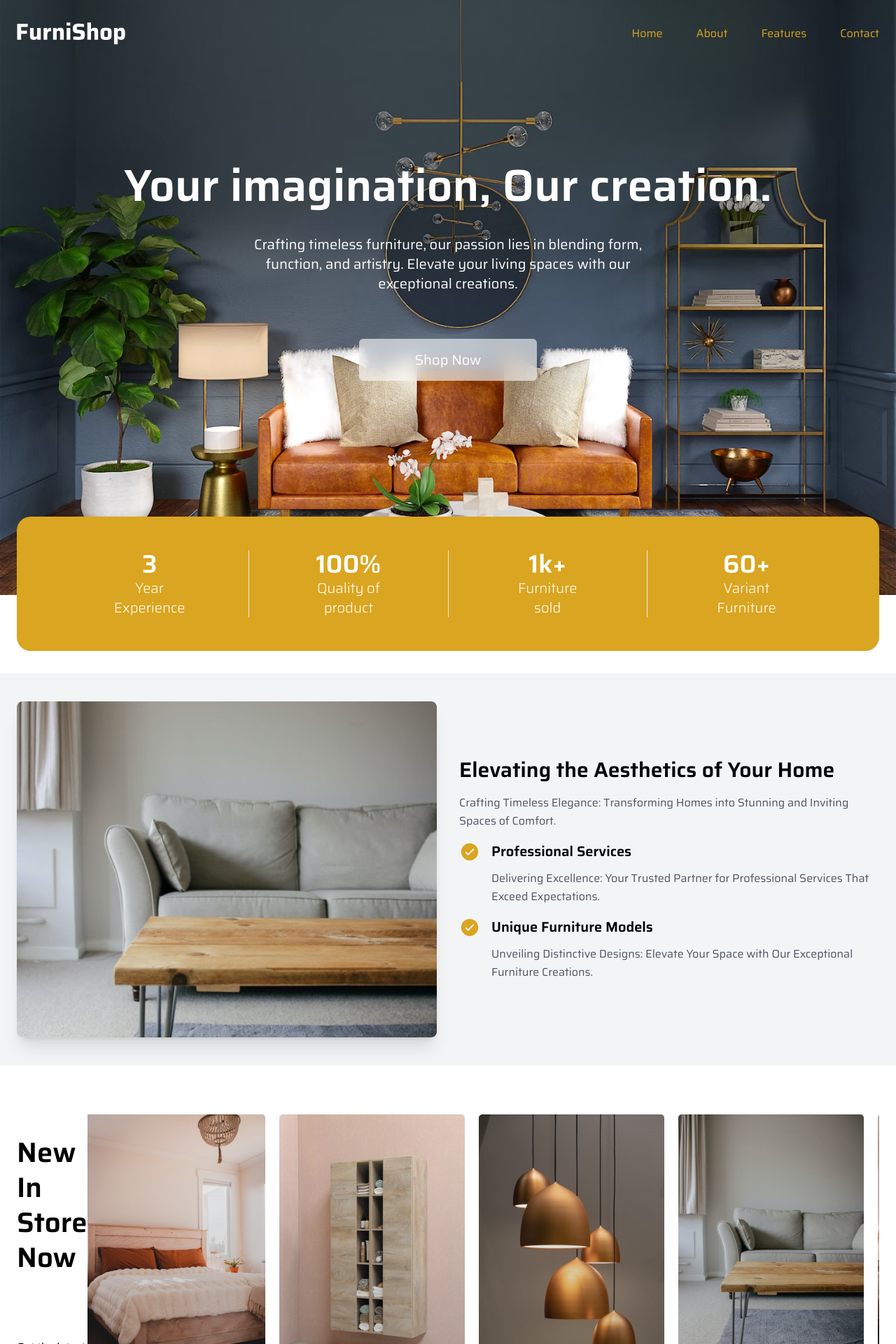
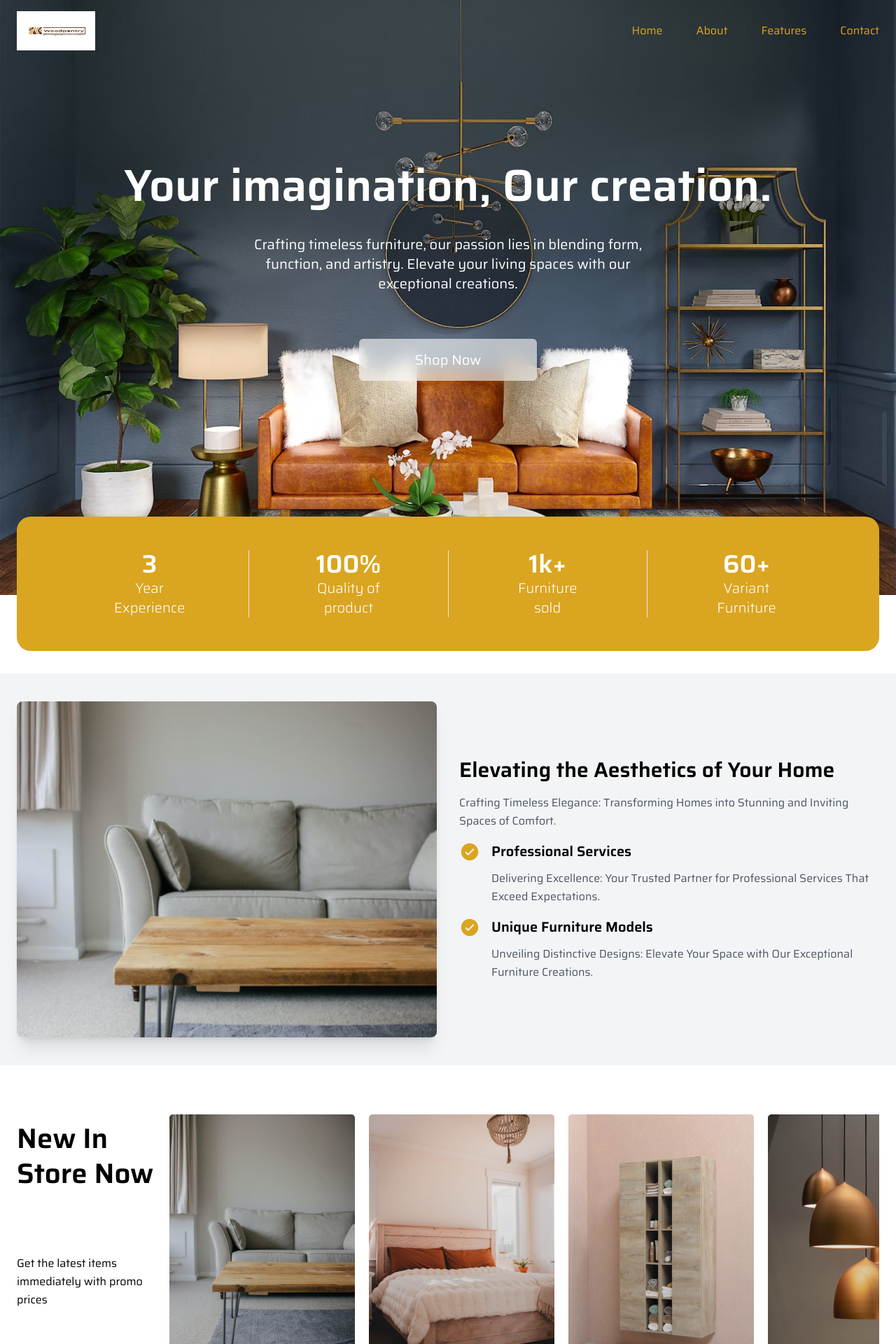
Before and after one commit to okikithebear/Woodpentry, a React (Create React App) app: page / in a window 1280 px wide. Shown: the top 1920 px of the page at 70% size. Built offline with nearby package versions, Linux system fonts and the light colour scheme; the HTML template or start-up script is replaced by a standard one.

Commit message:
Fixed responsiveness

```diff
--- a/src/components/Features.js
+++ b/src/components/Features.js
@@ -26,7 +26,7 @@ const Features = () => {
   };
 
   return (
-    <section className='bg-gray-100 py-24 lg:py-10'>
+    <section id='about' className='bg-gray-100 py-24 lg:py-10'>
       <div className='container mx-auto '>
         <div className='grid grid-cols-1 md:grid-cols-2 gap-8 items-center'>
           <div>
--- a/src/components/Footer.js
+++ b/src/components/Footer.js
@@ -1,15 +1,16 @@
 import React from 'react';
-import Logo from '../assets/img/logo.svg';
+
 import { footer } from '../data';
 
 const Footer = () => {
   return (
-    <footer className='bg-primary text-white py-8'>
+    <footer id='footer' className='bg-primary text-white py-8'>
       <div className='container mx-auto'>
         <div className='flex flex-col lg:flex-row justify-between items-center border-b border-opacity-75 border-gray-700 pb-4 lg:pb-8 mb-8'>
           <a href='https://instagram.com/woodpentryltd?igshid=MzRIODBiNWFIZA=='>
-            <img src={Logo} alt='Logo' className='w-26' />
+            <h4 className='capitalize font-bold lg:text-xl'>Woodpentry</h4>
           </a>
+          {/* <img src={Logo} alt='logo' className='w-36 h-20 mt-4' /> */}
           <div className='flex flex-row gap-4 mt-4 lg:mt-0'>
             {footer.social.map((item, index) => (
               <a
--- a/src/components/Header.js
+++ b/src/components/Header.js
@@ -1,6 +1,6 @@
 import React, { useState, useEffect } from 'react';
 
-import Logo from '../assets/img/logo.svg';
+import Logo from '../assets/img/Logo.png';
 
 import { CgMenuRight, CgClose } from 'react-icons/cg';
 import { navigation } from '../data';
@@ -18,13 +18,13 @@ const Header = () => {
   return (
     <header
       className={`${
-        bg ? 'bg-primary  py-4 lg:py-6' : 'bg-none'
-      } fixed left-0 w-full py-8 z-10 transition-all duration-200`}
+        bg ? 'bg-white py-4 lg:py-6' : 'bg-none'
+      } fixed left-0 w-full py-4 z-10 transition-all duration-300`}
     >
       <div className='container mx-auto'>
         <div className='flex justify-between items-center'>
           <a href='https://instagram.com/woodpentryltd?igshid=MzRIODBiNWFIZA=='>
-            <img className='h-6 lg:h-8' src={Logo} alt='' />
+            <img className='h-14 w-20 lg:h-14 lg:w-28' src={Logo} alt='' />
           </a>
           <div
             onClick={() => setMobileNav(!mobileNav)}
--- a/src/components/Hero.js
+++ b/src/components/Hero.js
@@ -47,7 +47,10 @@ const Hero = () => {
           variants={buttonVariants}
           whileHover='hover'
         >
-          {buttonText}
+          <a href='https://instagram.com/woodpentryltd?igshid=MzRIODBiNWFIZA=='>
+            {' '}
+            {buttonText}
+          </a>
         </motion.button>
         <div>
           <Stats />
--- a/src/components/NewItems.js
+++ b/src/components/NewItems.js
@@ -7,17 +7,17 @@ const NewItems = () => {
   const { title, subtitle, link, icon } = newInStore;
 
   return (
-    <section className='section'>
+    <section id='features' className='section'>
       <div className='container mx-auto'>
         <div className='flex flex-col lg:flex-row'>
           <div className='flex md:flex-col items-baseline gap-x-6 mb-6 lg:mb-0'>
-            <h2 className='title max-w-[245px] lg:mt-[30px] lg:mb-[90px]'>
+            <h2 className='title max-w-[245px]  lg:mt-[10px] lg:mb-[90px]'>
               {title}
             </h2>
             <p className='max-w-[245px] lg:mb-12'>{subtitle}</p>
             <div className='hidden lg:flex items-center'>
               <a
-                className='hover:border-b border-primary lg:items-center font-medium transition-all'
+                className='hover:border-b border-accent lg:items-center font-medium transition-all'
                 href='https://instagram.com/woodpentryltd?igshid=MzRIODBiNWFIZA=='
               >
                 {link}
@@ -25,7 +25,7 @@ const NewItems = () => {
               <div className='text-3xl'>{icon}</div>
             </div>
           </div>
-          <div className='lg:max-w-[800px] xl:max-w-[900px] lg:absolute lg:-right-24'></div>
+          <div className='lg:max-w-[800px] xl:max-w-[990px] lg:absolute lg:-right-24'></div>
           <NewItemSlider />
         </div>
       </div>
--- a/src/components/NewItemsSlider.js
+++ b/src/components/NewItemsSlider.js
@@ -13,15 +13,13 @@ const NewItemsSlider = () => {
       breakpoints={{
         320: {
           slidesPerView: 2,
-          spaceBetween: 10,
+          spaceBetween: 18,
         },
         768: {
           slidesPerView: 3,
           spaceBetween: 20,
         },
       }}
-      loop={true} // Enable looping
-      loopFillGroupWithBlank={true}
     >
       {newInStore.products.map((product, index) => {
         return (
--- a/src/data.js
+++ b/src/data.js
@@ -38,15 +38,15 @@ export const navigation = [
   },
   {
     name: 'about',
-    href: 'about',
+    href: '#about',
   },
   {
     name: 'features',
-    href: 'features',
+    href: '#features',
   },
   {
     name: 'contact',
-    href: 'contact',
+    href: '#footer',
   },
 ];
 
--- a/src/index.css
+++ b/src/index.css
@@ -24,8 +24,10 @@
 /* Common styles for all screen sizes */
 
 /* Limit body overflow to hide horizontal scrollbar on small screens */
-@media (max-width: 768px) {
-  body {
-    overflow-x: hidden;
-  }
+body {
+  overflow-x: hidden;
 }
+
+html {
+  scroll-behavior: smooth;
+}
--- a/tailwind.config.js
+++ b/tailwind.config.js
@@ -38,5 +38,8 @@ module.exports = {
       },
     },
   },
-  plugins: [],
+  corePlugins: {
+    // Enable the scroll behavior utility
+    scrollBehavior: false,
+  },
 };
```
Also changed, not shown: src/assets/img/Logo.png (added).
